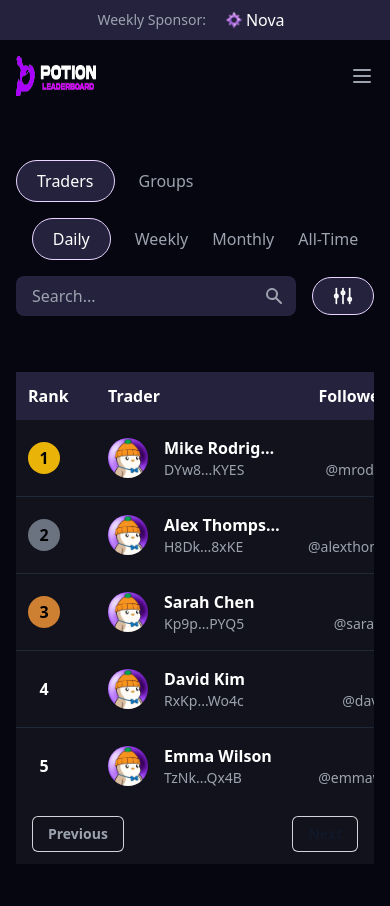
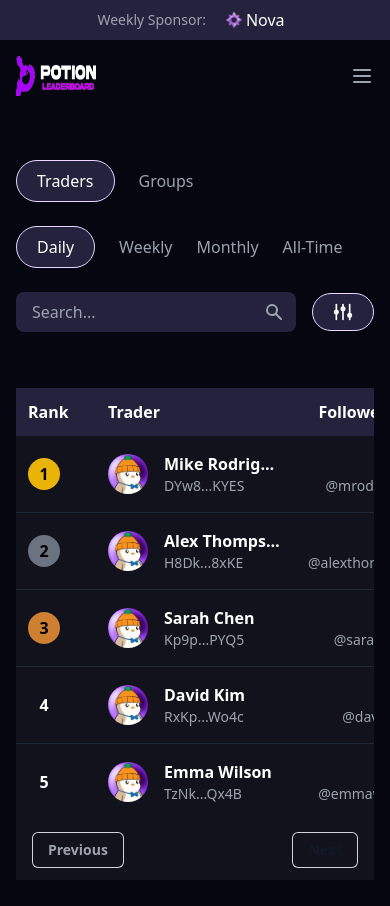
Before and after one commit to deiv-hash/potion-leaderboard, a Next.js app: page / in a window 390 px wide. Shown: the top 906 px of the page. Built offline with nearby package versions, Linux system fonts and the light colour scheme.

Commit message:
Adjust TimeFrameSelector margins for improved mobile responsiveness

```diff
--- a/app/components/TimeFrameSelector.tsx
+++ b/app/components/TimeFrameSelector.tsx
@@ -12,7 +12,7 @@ export function TimeFrameSelector({
   onTimeFrameChange,
 }: TimeFrameSelectorProps) {
   return (
-    <div className="flex justify-center items-center gap-6">
+    <div className="flex my-2 md:my-0 md:justify-center items-center gap-6">
       {timeFrames.map((timeFrame) => (
         <button
           key={timeFrame}
```
